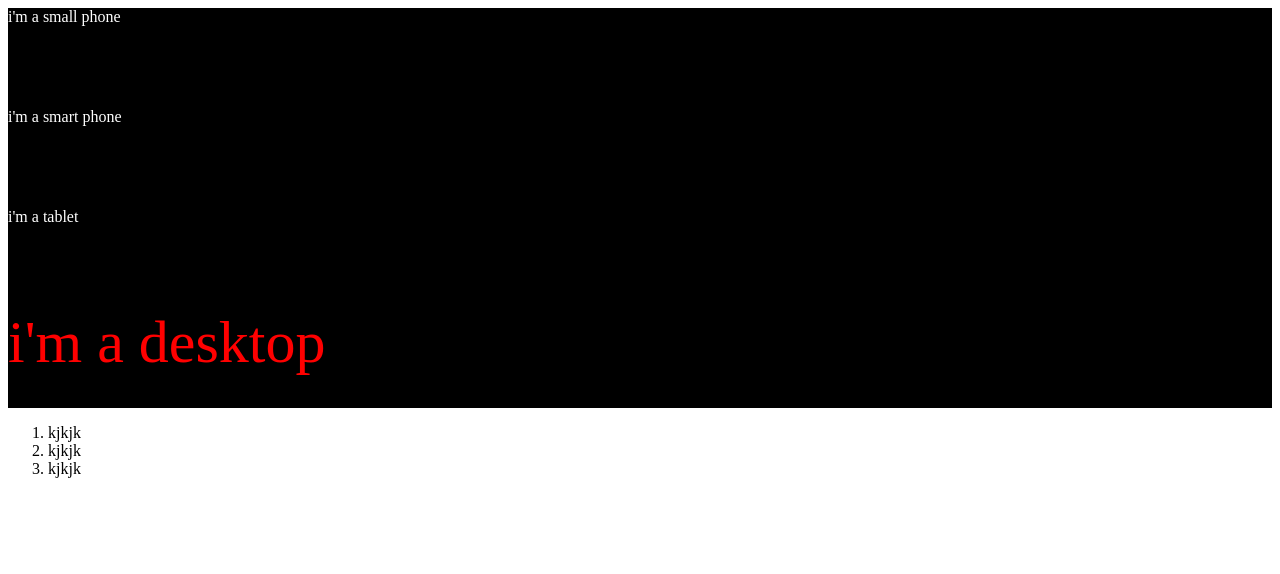
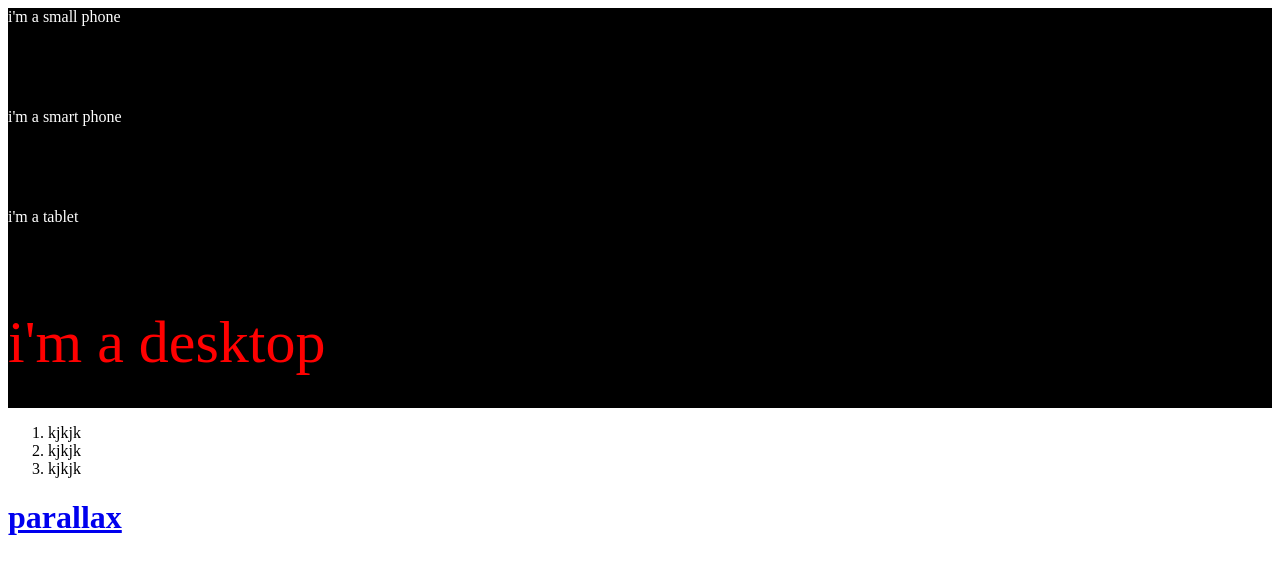
Before and after one commit to anjalihude/media.github.io, a plain HTML site: page index.html in a window 1280 px wide. Drawn offline with Linux system fonts and the light colour scheme.

Commit message:
Update index.html

```diff
--- a/index.html
+++ b/index.html
@@ -58,7 +58,9 @@
         <li style="text-decoration: none;">kjkjk</li>
         <li style="text-decoration: none;">kjkjk</li>
         <li style="text-decoration: none;">kjkjk</li>
+
     </ol>
+    <h1> <a href="parallax.html">parallax</a> </h1>
 </body>
 
 </html>
```
